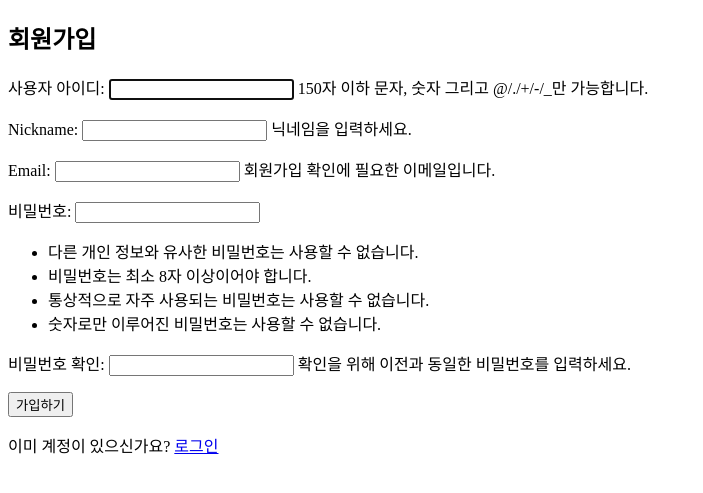
After one commit to S2ua4/ITs-project, a Django app: page /common/signup/ in a window 1280 px wide. The commit adds this page. Shown: the top 493 px of the page, without its empty margins (0-703 px from the left). Run offline with Django 5.2, Linux system fonts and the light colour scheme.

Commit message:
회원가입 기능 추가

```diff
--- /dev/null
+++ b/common/forms.py
@@ -0,0 +1,39 @@
+from django import forms
+from django.contrib.auth.forms import UserCreationForm
+from django.contrib.auth.models import User
+from .models import Profile
+
+class SignupForm(UserCreationForm):
+    email = forms.EmailField(required=True, help_text="회원가입 확인에 필요한 이메일입니다.")
+    nickname = forms.CharField(max_length=30, help_text="닉네임을 입력하세요.")
+
+    class Meta:
+        model = User
+        fields = ("username", "nickname", "email", "password1", "password2")
+        labels = {
+            "username": "사용자 아이디",
+            "nickname": "닉네임",
+            "email": "이메일",
+            "password1": "비밀번호",
+            "password2": "비밀번호 확인",
+        }
+
+    def clean_email(self):
+        email = self.cleaned_data.get("email", "").lower()
+        if User.objects.filter(email=email).exists():
+            raise forms.ValidationError("이미 사용 중인 이메일입니다.")
+        return email
+
+    def clean_nickname(self):
+        nickname = self.cleaned_data.get("nickname", "").strip()
+        if Profile.objects.filter(nickname__iexact=nickname).exists():
+            raise forms.ValidationError("이미 사용 중인 닉네임입니다.")
+        return nickname
+
+    def save(self, commit=True):
+        user = super().save(commit=False)
+        user.email = self.cleaned_data["email"].lower()
+        if commit:
+            user.save()
+            Profile.objects.create(user=user, nickname=self.cleaned_data["nickname"].strip())
+        return user
--- a/common/urls.py
+++ b/common/urls.py
@@ -4,6 +4,11 @@ from django.contrib.auth import views as auth_views
 
 app_name = 'common'
 
+from . import views
+
 urlpatterns = [
     path('login/', auth_views.LoginView.as_view(template_name='common/login.html'), name='login'),
+
+    path('signup/', views.signup, name='signup'),
+    path('logout/', auth_views.LogoutView.as_view(), name='logout'),
 ]
--- a/common/views.py
+++ b/common/views.py
@@ -1,3 +1,16 @@
 from django.shortcuts import render
 
 # Create your views here.
+
+from django.shortcuts import render, redirect
+from .forms import SignupForm
+
+def signup(request):
+    if request.method == "POST":
+        form = SignupForm(request.POST)
+        if form.is_valid():
+            form.save()
+            return redirect("common:login")
+    else:
+        form = SignupForm()
+    return render(request, "common/signup.html", {"form": form})
--- a/templates/common/login.html
+++ b/templates/common/login.html
@@ -11,5 +11,6 @@
         {{ form.as_p }}
         <button type="submit">로그인</button>
     </form>
+    <p>처음이신가요? <a href="{% url 'common:signup' %}">회원가입</a></p>
 </body>
 </html>
--- /dev/null
+++ b/templates/common/signup.html
@@ -0,0 +1,18 @@
+<!-- templates/common/signup.html -->
+<!DOCTYPE html>
+<html lang="ko">
+<head>
+    <meta charset="UTF-8">
+    <title>회원가입</title>
+</head>
+<body>
+    <h2>회원가입</h2>
+    <form method="post" novalidate>
+        {% csrf_token %}
+        {{ form.as_p }}
+        <button type="submit">가입하기</button>
+    </form>
+
+    <p>이미 계정이 있으신가요? <a href="{% url 'common:login' %}">로그인</a></p>
+</body>
+</html>
```
Also changed, not shown: common/admin.py (+7 -1 lines), common/models.py (+11 -1 lines).
